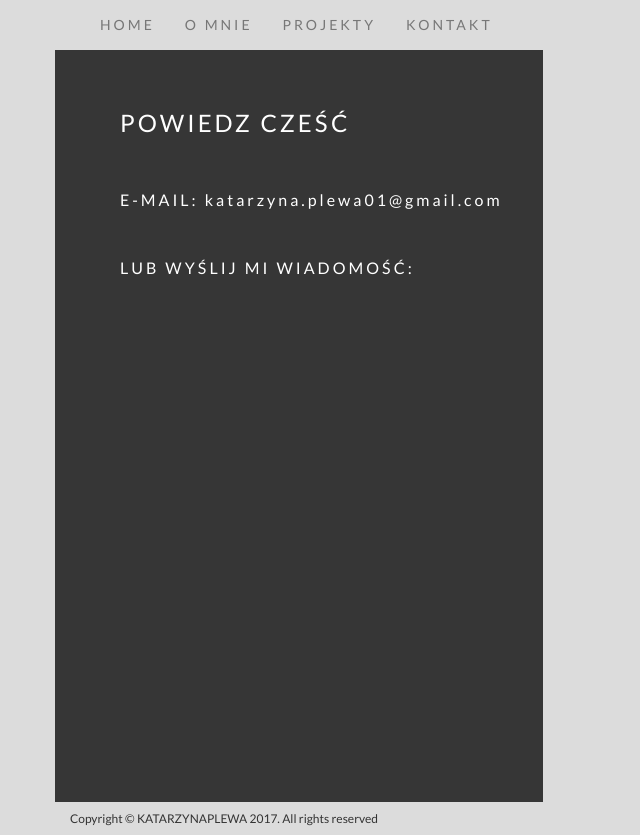
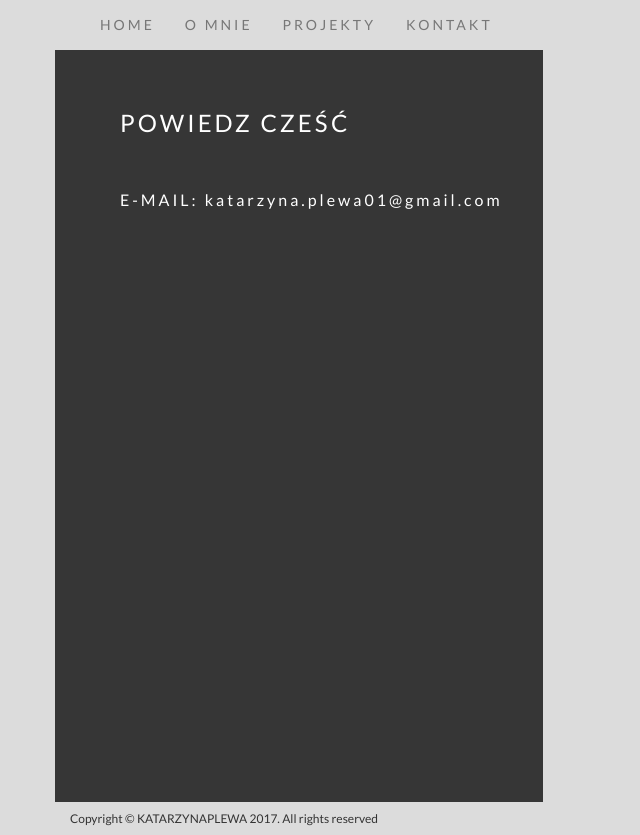
Before and after one commit to kplewa/kplewa.github.io, a plain HTML site: page site/kontakt.html in a window 1280 px wide. Shown: the whole page, without its empty margins (0-640 px from the left). Drawn offline with nearby package versions, Linux system fonts and the light colour scheme.

Commit message:
everything

```diff
--- a/site/kontakt.html
+++ b/site/kontakt.html
@@ -68,7 +68,7 @@
             <div class="col-md-5 col-xs-12 kontakt">
                 <h2 class="kontakt-title">POWIEDZ CZEŚĆ</h2>
                 <p class="kontakt-paragraph">E-MAIL: katarzyna.plewa01@gmail.com<br>
-                    LUB WYŚLIJ MI WIADOMOŚĆ: </p>
+
 
                         </div>
 
```
